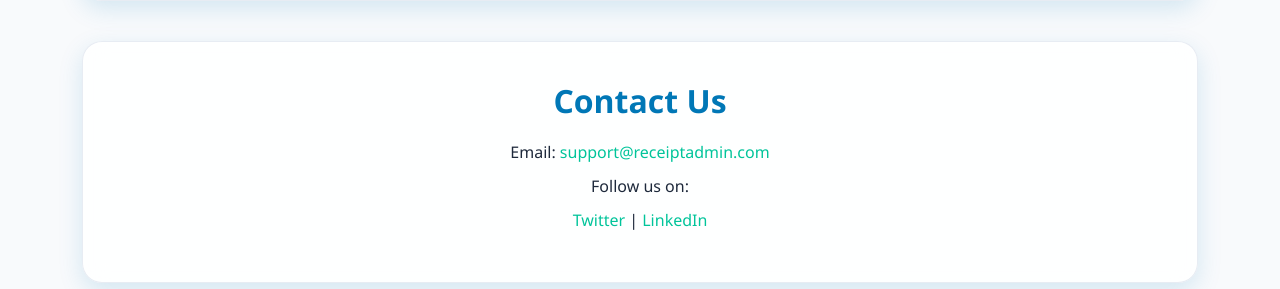
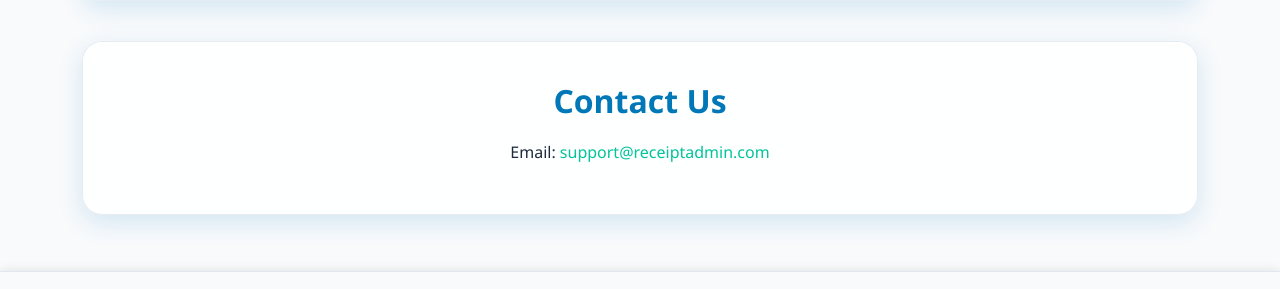
Before and after one commit to Aayushkumar-gupta/Receipt-Admin, a Django app: page /about/ in a window 1280 px wide. Shown: the part 524-813 px from the top of the page. Run offline with Django 5.2, Linux system fonts and the light colour scheme.

Commit message:
Removed social media handle from about page.

```diff
--- a/receipts/templates/about.html
+++ b/receipts/templates/about.html
@@ -86,10 +86,5 @@
 <div class="glass-box contact-section">
     <h2>Contact Us</h2>
     <p>Email: <a href="mailto:support@receiptadmin.com">support@receiptadmin.com</a></p>
-    <p>Follow us on:</p>
-    <p>
-        <a href="https://twitter.com/clearslip" target="_blank">Twitter</a> |
-        <a href="https://linkedin.com/company/clearslip" target="_blank">LinkedIn</a>
-    </p>
 </div>
 {% endblock %}
```
